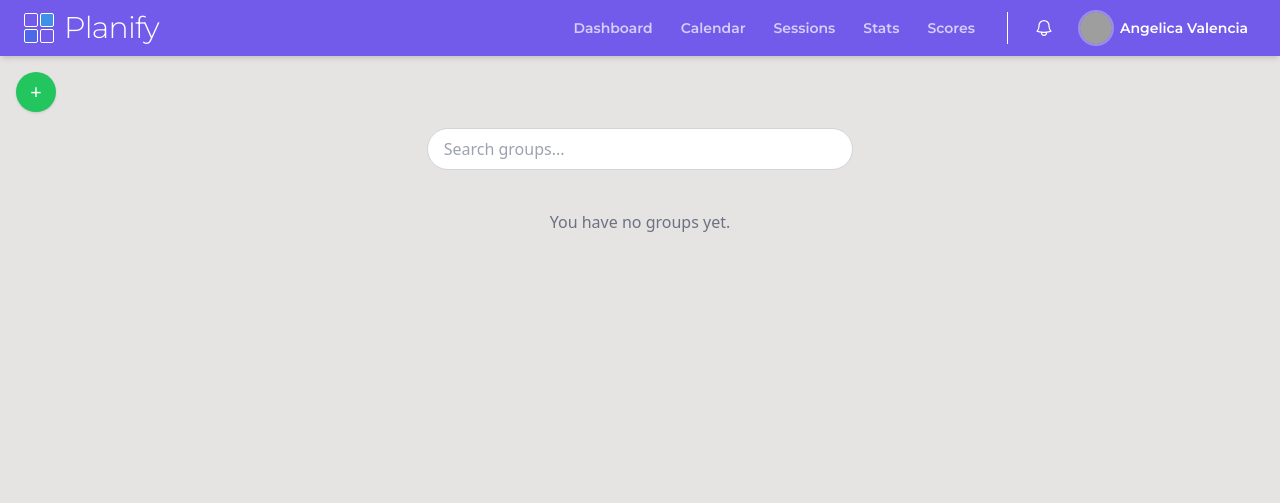
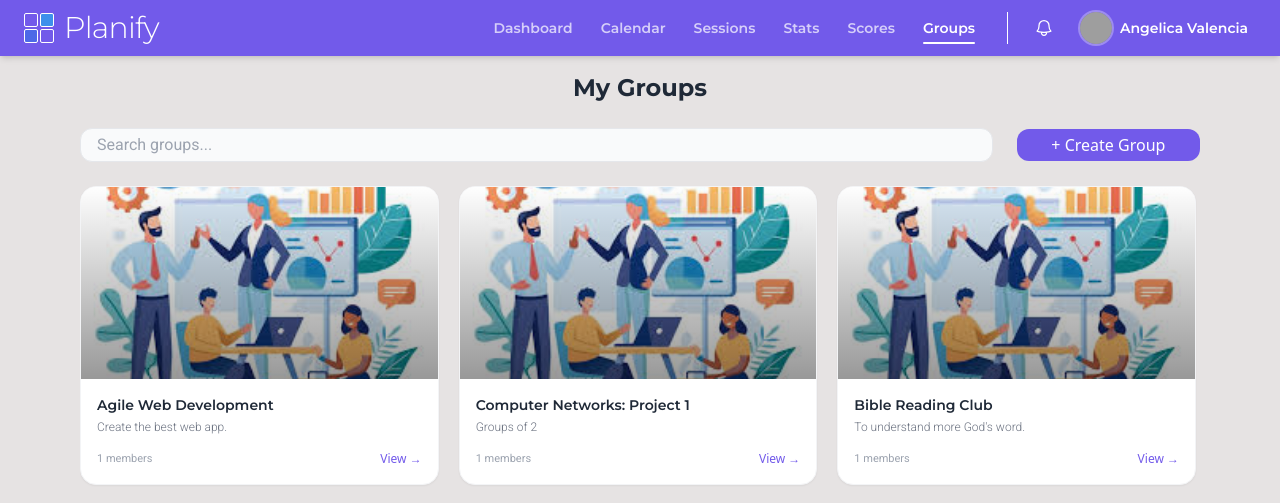
Before and after one commit to Dyutiman-shiv/Agile-web-dev-project, a Flask app: page /groups in a window 1280 px wide. Shown: the top 503 px of the page. Run offline with Flask 3, Linux system fonts and the light colour scheme; a user stored in the database is signed in; data that the repository does not hold is empty; parts of the project's set-up code (start-up, migrations or seed data) failed here and were passed over; some libraries are stand-ins or nearby versions; grey boxes are pictures that could not be loaded.

Commit message:
Group Models and Routes completed

```diff
--- a/Backend/app.py
+++ b/Backend/app.py
@@ -71,6 +71,9 @@ def create_app(testing=False):
     from notification_routes import notif_bp
     app.register_blueprint(notif_bp)
 
+    from group_routes import groups_bp
+    app.register_blueprint(groups_bp)
+
 
     # Ensure uploads folder exists
     os.makedirs(app.config.get("UPLOAD_FOLDER", "uploads"), exist_ok=True)
--- a/Backend/models.py
+++ b/Backend/models.py
@@ -22,7 +22,7 @@ class User(db.Model):  # type: ignore[name-defined]
     units = db.relationship("Unit", backref="user", lazy="dynamic", cascade="all, delete-orphan")
     notifications = db.relationship("Notification", backref="user", lazy="dynamic", cascade="all, delete-orphan")
     notification_prefs = db.relationship("NotificationPreference", backref="user", uselist=False, cascade="all, delete-orphan")
-    groups = db.relationship("GroupMembership", back_populates="user")
+    group_memberships = db.relationship("GroupMembership", back_populates="user")
 
     def __init__(self, **kwargs):
         super().__init__(**kwargs)
@@ -337,6 +337,7 @@ class Group(db.Model):
     id = db.Column(db.Integer, primary_key=True)
     name = db.Column(db.String(120), nullable=False)
     description = db.Column(db.Text, nullable=True)
+    cover_picture = db.Column(db.String(512), nullable=True)
     owner_id = db.Column(db.Integer, db.ForeignKey("users.id"))
     created_at = db.Column(db.DateTime, default=db.func.now())
 
@@ -350,6 +351,7 @@ class Group(db.Model):
             "id": self.id,
             "name": self.name,
             "description": self.description,
+            "cover_picture":self.cover_picture,
             "owner_id": self.owner_id,
             "created_at": self.created_at.isoformat(),
             "posts": [p.id for p in self.posts]
@@ -357,6 +359,8 @@ class Group(db.Model):
 
         if include_members:
             data["members"] = [m.user_id for m in self.members]
+
+        return data
 
 
 class GroupMembership(db.Model):
@@ -368,7 +372,7 @@ class GroupMembership(db.Model):
     role = db.Column(db.String(20), default="member")  # (admin/member) ?
     joined_at = db.Column(db.DateTime, default=db.func.now())
 
-    user = db.relationship("User", backref="group_memberships")
+    user = db.relationship("User", back_populates="group_memberships")
     group = db.relationship("Group", back_populates="members")
 
     def to_dict(self):
--- /dev/null
+++ b/Frontend/static/js/groups.js
@@ -0,0 +1,128 @@
+$(document).ready(function () {
+  "use strict";
+
+  function loadPage() {
+    loadGroups();
+  }
+
+  $("#create-group-btn").on("click", () => {
+    $("#group-modal").removeClass("hidden");
+  });
+
+  $("#group-modal-close, #group-cancel-btn").on("click", () => {
+    $("#group-modal").addClass("hidden");
+  });
+
+    //Create a group
+  $("#group-save-btn").on("click", (event) => {
+    event.preventDefault();
+
+    const group_name = $("#group-name").val().trim();
+    const group_description = $("#group-description").val().trim();
+
+    if (!group_name) {
+      $("#group-alert").html(
+        '<p class="text-red-500 text-sm roboto-regular">Group name is required.</p>',
+      );
+      return;
+    }
+
+    const payload = {
+      name: group_name,
+      description: group_description,
+    };
+
+    $.ajax({
+      url: "/api/groups",
+      method: "POST",
+      contentType: "application/json",
+      data: JSON.stringify(payload),
+      success: function (group) {
+        // Upload cover if exists
+        const file = $("#group-cover")[0].files[0];
+
+        if (file) {
+          const formData = new FormData();
+          formData.append("cover", file);
+
+          $.ajax({
+            url: `/api/groups/${group.id}/cover`,
+            method: "PUT",
+            data: formData,
+            processData: false,
+            contentType: false,
+            complete: () => location.reload(),
+          });
+        } else {
+          location.reload();
+        }
+      },
+      error: function () {
+        $("#group-alert").html(
+          '<p class="text-red-500 text-sm">Error creating group</p>',
+        );
+      },
+    });
+  });
+
+  //Load Groups
+
+  function loadGroups() {
+    $.getJSON("/api/groups", function (groups) {
+      let html = "";
+
+      // Empty state
+      if (groups.length === 0) {
+        $("#groups-container").html("");
+        $("#empty-groups").removeClass("hidden");
+        return;
+      }
+
+      $("#empty-groups").addClass("hidden");
+
+      groups.forEach((group) => {
+        html += `
+        <div class="bg-white rounded-2xl shadow-sm border border-gray-100 overflow-hidden hover:shadow-md transition cursor-pointer">
+
+          <!-- Cover -->
+          <div class="h-48 bg-gray-200 relative">
+            <img src="${group.cover_picture || "/static/uploads/group_covers/default-group.jpg"}"
+                 class="w-full h-full object-cover">
+
+            <div class="absolute inset-0 bg-gradient-to-t from-black/40 to-transparent"></div>
+          </div>
+
+          <!-- Content -->
+          <div class="p-4">
+
+            <h3 class="text-sm montserrat-semi-bold text-gray-800">
+              ${group.name}
+            </h3>
+
+            <p class="text-xs text-gray-500 roboto-light mt-1 line-clamp-2">
+              ${group.description || "No description"}
+            </p>
+
+            <div class="mt-4 flex justify-between items-center">
+
+              <span class="text-[11px] roboto-regular text-gray-400">
+                ${group.members.length} members
+              </span>
+
+              <a href="/groups/${group.id}"
+                 class="text-xs text-primary_purp hover:underline">
+                View →
+              </a>
+
+            </div>
+          </div>
+        </div>
+      `;
+      });
+
+      $("#groups-container").html(html);
+    });
+  };
+
+  loadPage();
+});
--- a/Frontend/templates/dashboard.html
+++ b/Frontend/templates/dashboard.html
@@ -1,12 +1,6 @@
-<<<<<<< HEAD
 {% extends "layout.html" %} {% block title %}Dashboard{% endblock %}
 {% block main_class %}overflow-hidden bg-backgroud_cal_light{% endblock %}
 {% block page_content %}
-=======
-{% extends "layout.html" %} {% block title %}Calendar{% endblock %} {% block
-main_class %}overflow-hidden bg-backgroud_cal_light{% endblock %} {% block
-page_content %}
->>>>>>> main
 <!-- SCROLLABLE CONTAINER -->
 <div class="h-full overflow-y-auto">
   <div class="max-w-7xl mx-auto p-6 space-y-6">
--- a/Frontend/templates/groups.html
+++ b/Frontend/templates/groups.html
@@ -2,56 +2,138 @@
 main_class %}overflow-hidden bg-backgroud_cal_light{% endblock %} {% block
 page_content %}
 
-<!-- Header -->
-  <div class="flex items-center justify-between p-4">
-    <!-- Add Group Button -->
-    <button class="w-10 h-10 flex items-center justify-center rounded-full bg-green-500 text-white text-xl shadow hover:bg-green-600">
-      +
+<div class="h-[calc(100vh-100px)] max-w-6xl mx-auto px-4 py-4">
+  <!-- Header -->
+  <div class="flex justify-between items-center mb-6">
+    <h2 class="text-2xl mx-auto montserrat-bold text-gray-800">My Groups</h2>
+  </div>
+
+  <div class="flex justify-between gap-6 items-center mb-6">
+    <!-- Search -->
+    <div class="w-5/6 mb-auto mt-auto ml-auto mr-auto">
+      <input
+        type="text"
+        id="group-search"
+        placeholder="Search groups..."
+        class="w-full py-1 px-4 mb-auto mt-auto rounded-xl border border-gray-200 bg-gray-50 roboto-regular focus:shadow-md"
+      />
+    </div>
+
+    <button
+      id="create-group-btn"
+      class="w-1/6 px-4 py-1 rounded-xl bg-primary_purp text-white montserrat-regular hover:bg-indigo-600 transition"
+    >
+      + Create Group
     </button>
   </div>
 
-  <!-- Search Bar -->
-  <div class="flex justify-center mb-6">
-    <input
-      type="text"
-      placeholder="Search groups..."
-      class="w-3/4 md:w-1/2 lg:w-1/3 px-4 py-2 rounded-full border border-gray-300 focus:outline-none focus:ring-2 focus:ring-green-400"
-    />
+  <!-- Groups Grid -->
+  <div class="flex-1 overflow-y-auto pr-1">
+    <div
+      id="groups-container"
+      class="grid grid-cols-1 sm:grid-cols-2 lg:grid-cols-3 gap-5"
+    ></div>
+
+    <div id="empty-groups" class="hidden text-center py-16">
+      <p class="text-gray-500 text-sm">Create your first group!</p>
+    </div>
   </div>
 
-  <!-- Groups Section -->
-  <div class="px-6">
+  <!-- Create Group Modal -->
+  <div
+    id="group-modal"
+    class="hidden fixed inset-0 z-50 flex items-center justify-center bg-black/50 backdrop-blur-sm"
+  >
+    <div
+      class="bg-white rounded-2xl shadow-2xl w-full max-w-md mx-4 p-6 animate-slide-up"
+    >
+      <!-- Header -->
+      <div class="flex items-center justify-between mb-4">
+        <h3 class="text-lg montserrat-bold text-gray-800">Create Group</h3>
 
-    <!-- Empty State -->
-    <div id="empty-state" class="text-center text-gray-500 mt-10">
-      You have no groups yet.
-    </div>
-
-    <!-- Groups Grid -->
-    <div
-      id="groups-container"
-      class="hidden grid grid-cols-1 md:grid-cols-2 lg:grid-cols-3 gap-6"
-    >
-
-      <!-- Card -->
-      <div class="bg-white rounded-2xl shadow p-5">
-        <h3 class="text-lg font-semibold">Math Study Group</h3>
-        <p class="text-gray-500 text-sm mt-2">5 members</p>
+        <button
+          id="group-modal-close"
+          class="p-1.5 rounded-lg text-gray-400 hover:text-gray-600 hover:bg-gray-100 transition"
+        >
+          ✕
+        </button>
       </div>
 
-      <div class="bg-white rounded-2xl shadow p-5">
-        <h3 class="text-lg font-semibold">Physics Crew</h3>
-        <p class="text-gray-500 text-sm mt-2">3 members</p>
+      <!-- Form -->
+      <div class="space-y-4">
+        <!-- Group Name -->
+        <div>
+          <label class="block montserrat-regular text-gray-600 mb-1.5"
+            >Group Name</label
+          >
+          <input
+            type="text"
+            id="group-name"
+            maxlength="120"
+            placeholder="e.g. Algorithms Study Group"
+            class="w-full px-4 roboto-regular py-2.5 rounded-xl border border-gray-200 bg-gray-50 text-sm focus:border-indigo-400 focus:ring-2 focus:ring-indigo-100 focus:bg-white"
+          />
+        </div>
+        <!-- Alert -->
+        <div id="group-alert"></div>
+
+        <!-- Description -->
+        <div>
+          <label class="block montserrat-regular text-gray-600 mb-1.5"
+            >Description</label
+          >
+          <textarea
+            id="group-description"
+            rows="3"
+            placeholder="What is this group about?"
+            class="w-full roboto-regular px-4 py-2.5 rounded-xl border border-gray-200 bg-gray-50 text-sm focus:border-indigo-400 focus:ring-2 focus:ring-indigo-100 focus:bg-white"
+          ></textarea>
+        </div>
+
+        <!-- Cover Upload -->
+        <div>
+          <label class="block montserrat-regular text-gray-600 mb-1.5"
+            >Cover Image</label
+          >
+
+          <input
+            type="file"
+            id="group-cover"
+            accept="image/*"
+            class="w-full text-gray-500 file:mr-4 file:py-2 file:px-4 file:rounded-lg file:border-0 file:text-sm file:roboto-regular file:bg-indigo-50 file:tertiary_blu hover:file:bg-indigo-100"
+          />
+        </div>
+
+        <!-- Preview -->
+        <div id="cover-preview-container" class="hidden">
+          <img
+            id="cover-preview"
+            class="w-full h-32 object-cover rounded-xl border"
+          />
+        </div>
+
+        <!-- Buttons -->
+        <div class="flex gap-3 pt-2">
+          <button
+            id="group-cancel-btn"
+            class="flex-1 montserrat-medium py-2.5 rounded-xl border border-gray-200 text-sm text-gray-600 hover:bg-gray-50"
+          >
+            Cancel
+          </button>
+
+          <button
+            id="group-save-btn"
+            class="flex-1 montserrat-medium py-2.5 rounded-xl bg-primary_purp text-white text-sm hover:bg-indigo-600"
+          >
+            Create
+          </button>
+        </div>
       </div>
-
-      <div class="bg-white rounded-2xl shadow p-5">
-        <h3 class="text-lg font-semibold">AI Enthusiasts</h3>
-        <p class="text-gray-500 text-sm mt-2">8 members</p>
-      </div>
-
     </div>
-
   </div>
 
-
-{% endblock %} {% block scripts %} {% endblock %}
+  {% endblock %} {% block scripts %}
+  <script src="https://code.jquery.com/jquery-3.6.0.min.js"></script>
+  <script src="{{ url_for('static', filename='js/groups.js') }}"></script>
+  {% endblock %}
+</div>
--- a/Frontend/templates/layout.html
+++ b/Frontend/templates/layout.html
@@ -24,6 +24,7 @@
                     ('auth.sessions_view', 'Sessions'),
                     ('auth.stats_view', 'Stats'),
                     ('auth.scores_view', 'Scores'),
+                    ('auth.groups_view', 'Groups'),
                 ] %}
                 {% for endpoint, label in nav_items %}
                 <a href="{{ url_for(endpoint) }}"
```
Also changed, not shown: Backend/dashboard_routes.py (+0 -7 lines), Backend/group_routes.py (+170 -0 lines), Backend/app.db, Frontend/static/uploads/group_covers/45aec698-5369-435b-81ae-3bb9330fdedc.webp (added), Frontend/static/uploads/group_covers/76a49cc3-0da7-480e-975f-e5917603b775.webp (added), Frontend/static/uploads/group_covers/9a2066d8-8bd1-4e44-ab2b-a595e06c9aff.webp (added), Frontend/static/uploads/group_covers/default-group.jpg (added), 2 other files.
